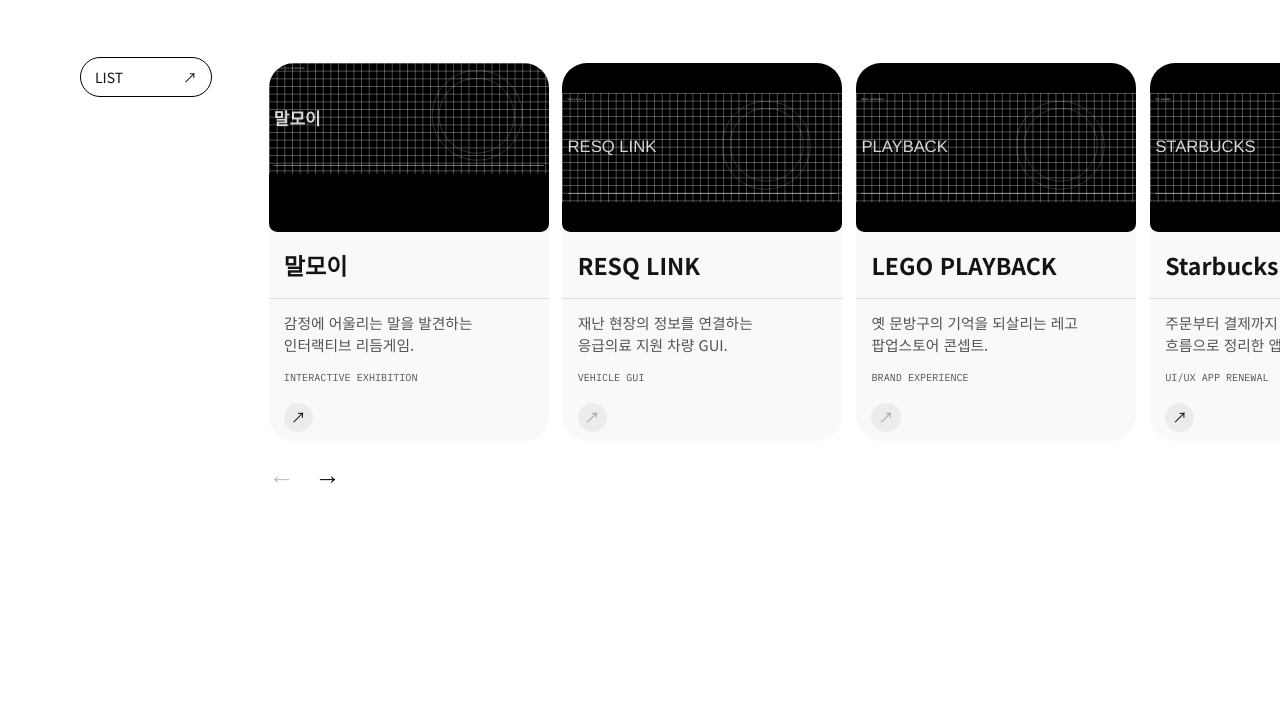
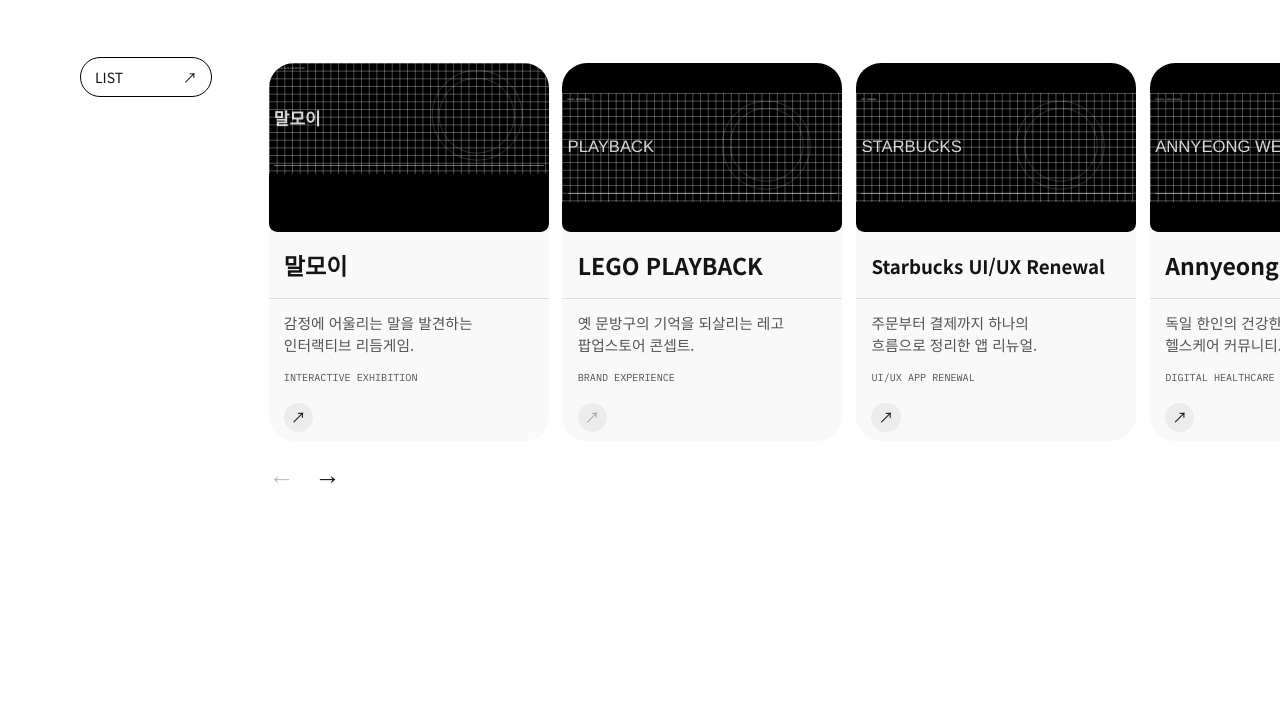
Before and after one commit to seungjinchoi-05/seungjinchoi-05.github.io, a plain HTML site: page index.html in a window 1280 px wide. Shown: the part 1878-2580 px from the top of the page. Drawn offline with Linux system fonts and the light colour scheme; a web font is replaced by a local one.

Commit message:
Remove RESQ LINK card; Contact arrow opens Gmail compose
- Projects now shows 5 cards (LEGO PLAYBACK ↗ stays 'coming soon')
- Contact ↗ opens Gmail compose to sjin.c.26@gmail.com; 'behance' links to profile
- Keep long card titles on one line without shifting card content

Co-Authored-By: Claude Opus 5.5 <noreply@anthropic.com>
Claude-Session: https://claude.ai/code/session_01E2MSLMdYTfXkFU26ATrRKN

```diff
--- a/index.html
+++ b/index.html
@@ -80,7 +80,8 @@ html{scroll-behavior:smooth}
 .ph__name{position:absolute;left:calc(7.41 * var(--cu));top:calc(62.97 * var(--cu));font:500 calc(24.078 * var(--cu))/1.3 var(--display);white-space:nowrap}
 .ph__name--kr{font:700 calc(24.573 * var(--cu))/1.3 var(--kr)}
 .card__body{padding:calc(25 * var(--cu)) calc(22 * var(--cu)) 0}
-.card__name{font:700 calc(33.333 * var(--cu))/1.44 var(--kr);color:rgba(0,0,0,.92);white-space:nowrap;overflow:hidden;text-overflow:ellipsis}
+.card__name{font:700 calc(33.333 * var(--cu))/calc(48 * var(--cu)) var(--kr);color:rgba(0,0,0,.92);white-space:nowrap;overflow:hidden;text-overflow:ellipsis}
+.card__name--long{font-size:calc(27 * var(--cu))}
 .card__rule{height:1px;background:rgba(0,0,0,.11);margin:calc(22 * var(--cu)) calc(-22 * var(--cu)) 0}
 .card__desc{margin-top:calc(20 * var(--cu));max-width:calc(300 * var(--cu));height:calc(62 * var(--cu));font:400 calc(21.333 * var(--cu))/calc(31 * var(--cu)) var(--kr);color:rgba(0,0,0,.67);overflow:hidden}
 .card__tag{margin-top:calc(23 * var(--cu));font:400 calc(14.667 * var(--cu))/calc(19 * var(--cu)) var(--mono);color:rgba(0,0,0,.67);text-transform:uppercase}
@@ -208,18 +209,6 @@ a.card__go:hover{background:#000;color:#fff}
           <li class="card">
             <div class="card__cover" aria-hidden="true"><div class="ph">
               <img class="ph__c1" src="assets/home/circle-outer.svg" alt=""><img class="ph__c2" src="assets/home/circle-inner.svg" alt="">
-              <i class="ph__rule"></i><span class="ph__tag">VEHICLE GUI</span><span class="ph__name">RESQ LINK</span>
-            </div></div>
-            <div class="card__body">
-              <h3 class="card__name">RESQ LINK</h3><div class="card__rule"></div>
-              <p class="card__desc">재난 현장의 정보를 연결하는 응급의료 지원 차량 GUI.</p>
-              <p class="card__tag">VEHICLE GUI</p>
-            </div>
-            <span class="card__go" role="link" aria-disabled="true" title="웹 쇼잉 준비 중" aria-label="RESQ LINK 웹 쇼잉 준비 중">↗</span>
-          </li>
-          <li class="card">
-            <div class="card__cover" aria-hidden="true"><div class="ph">
-              <img class="ph__c1" src="assets/home/circle-outer.svg" alt=""><img class="ph__c2" src="assets/home/circle-inner.svg" alt="">
               <i class="ph__rule"></i><span class="ph__tag">BRAND EXPERIENCE</span><span class="ph__name">PLAYBACK</span>
             </div></div>
             <div class="card__body">
@@ -235,7 +224,7 @@ a.card__go:hover{background:#000;color:#fff}
               <i class="ph__rule"></i><span class="ph__tag">APP RENEWAL</span><span class="ph__name">STARBUCKS</span>
             </div></div>
             <div class="card__body">
-              <h3 class="card__name">Starbucks UI/UX Renewal</h3><div class="card__rule"></div>
+              <h3 class="card__name card__name--long">Starbucks UI/UX Renewal</h3><div class="card__rule"></div>
               <p class="card__desc">주문부터 결제까지 하나의 흐름으로 정리한 앱 리뉴얼.</p>
               <p class="card__tag">UI/UX APP RENEWAL</p>
             </div>
@@ -284,7 +273,7 @@ a.card__go:hover{background:#000;color:#fff}
       <div><b>gmail</b><a class="mail" href="mailto:sjin.c.26@gmail.com">sjin.c.26@gmail.com</a></div>
       <a class="be" href="https://www.behance.net/323e4701" target="_blank" rel="noopener">behance</a>
     </div>
-    <a class="contact__arrow" href="https://www.behance.net/323e4701" target="_blank" rel="noopener" aria-label="Behance 새 탭에서 열기"><img src="assets/home/arrow-ne.svg" alt="" width="44" height="44"></a>
+    <a class="contact__arrow" href="https://mail.google.com/mail/?view=cm&amp;fs=1&amp;to=sjin.c.26@gmail.com" target="_blank" rel="noopener" aria-label="Gmail 작성창 새 탭에서 열기"><img src="assets/home/arrow-ne.svg" alt="" width="44" height="44"></a>
   </section>
 </main>
 
```
